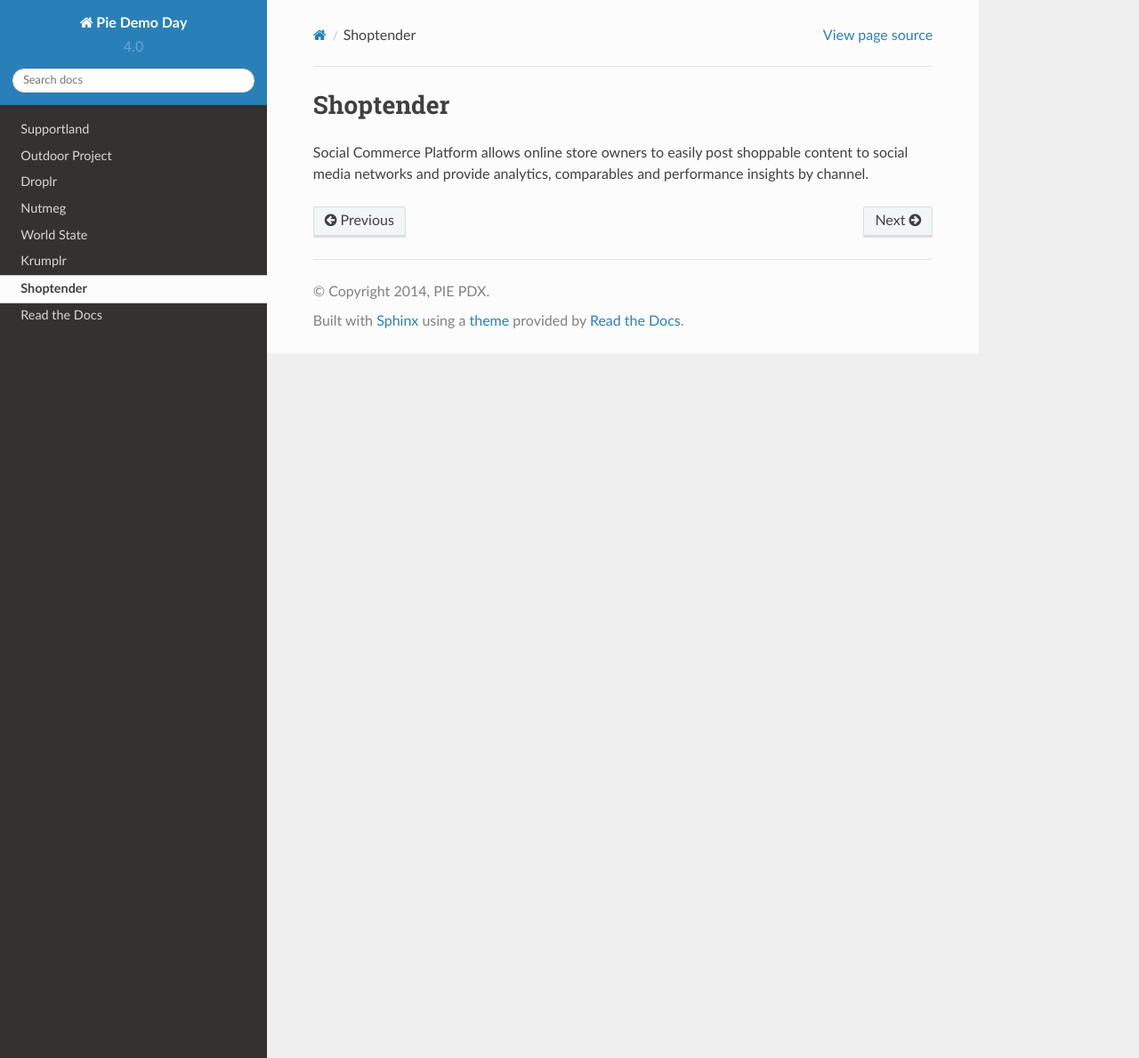
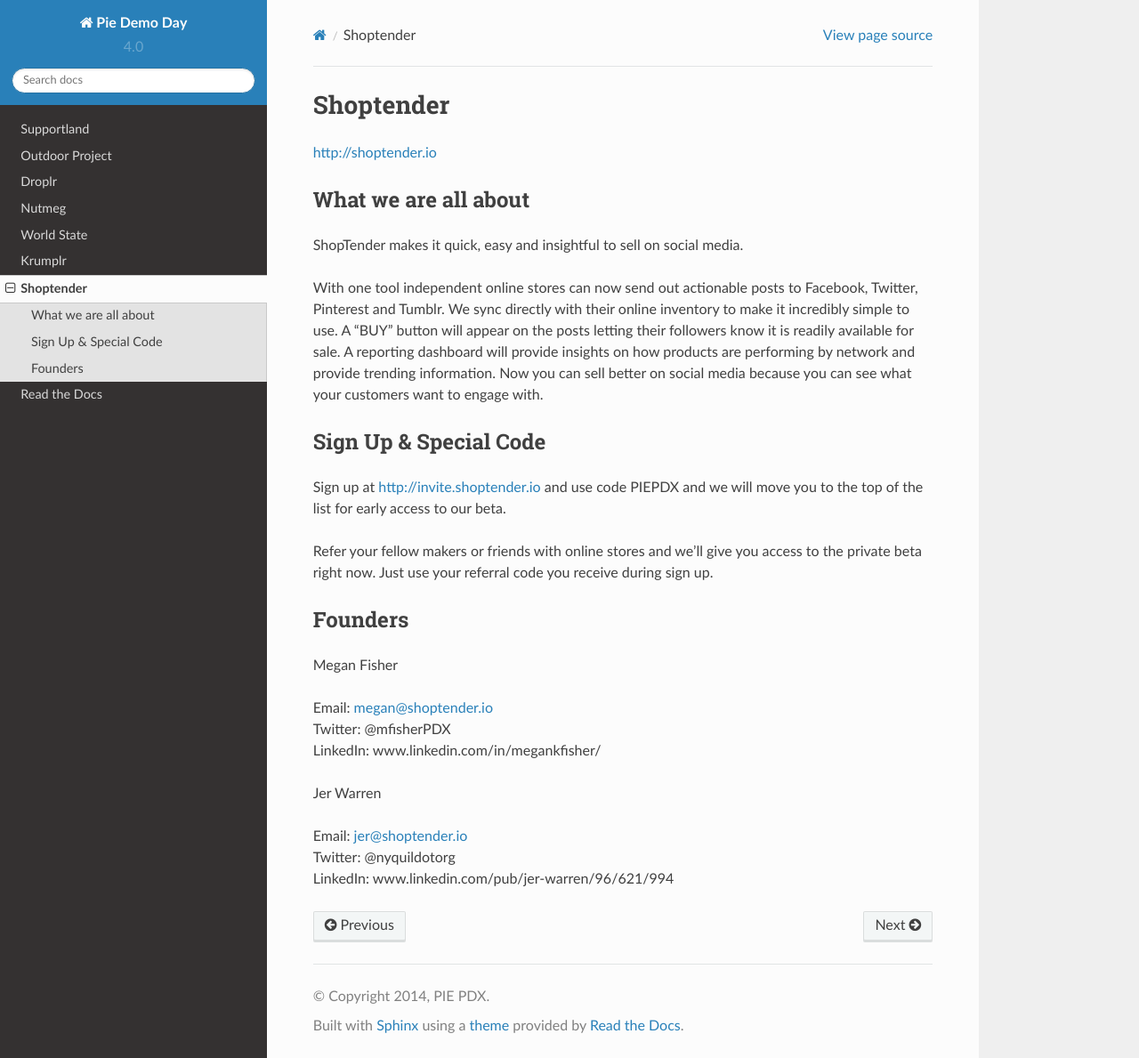
Before and after one commit to piepdx/pie-docs, a Sphinx documentation site: the page built from docs/shoptender.rst, in a window 1280 px wide and 1189 px high. Shown: the whole window at 89% size. Built offline with Sphinx 7.4.7 and the Read the Docs theme 2.0.0, drawn with Linux system fonts in a browser that asks for light colours.

Commit message:
Add shoptender

```diff
--- a/docs/shoptender.rst
+++ b/docs/shoptender.rst
@@ -1,4 +1,33 @@
 Shoptender
 ----------
 
-Social Commerce Platform allows online store owners to easily post shoppable content to social media networks and provide analytics, comparables and performance insights by channel.
+| http://shoptender.io
+
+What we are all about
+~~~~~~~~~~~~~~~~~~~~~~
+
+ShopTender makes it quick, easy and insightful to sell on social media.
+
+With one tool independent online stores can now send out actionable posts to Facebook, Twitter, Pinterest and Tumblr. We sync directly with their online inventory to make it incredibly simple to use. A "BUY" button will appear on the posts letting their followers know it is readily available for sale. A reporting dashboard will provide insights on how products are performing by network and provide trending information. Now you can sell better on social media because you can see what your customers want to engage with.
+
+Sign Up & Special Code
+~~~~~~~~~~~~~~~~~~~~~~
+
+Sign up at http://invite.shoptender.io and use code PIEPDX and we will move you to the top of the list for early access to our beta.
+
+Refer your fellow makers or friends with online stores and we'll give you access to the private beta right now. Just use your referral code you receive during sign up.
+
+Founders
+~~~~~~~~~~~~~~~~~~~~~~
+
+Megan Fisher
+
+| Email: megan@shoptender.io
+| Twitter: @mfisherPDX
+| LinkedIn: www.linkedin.com/in/megankfisher/
+
+Jer Warren
+
+| Email: jer@shoptender.io
+| Twitter: @nyquildotorg
+| LinkedIn: www.linkedin.com/pub/jer-warren/96/621/994
```
